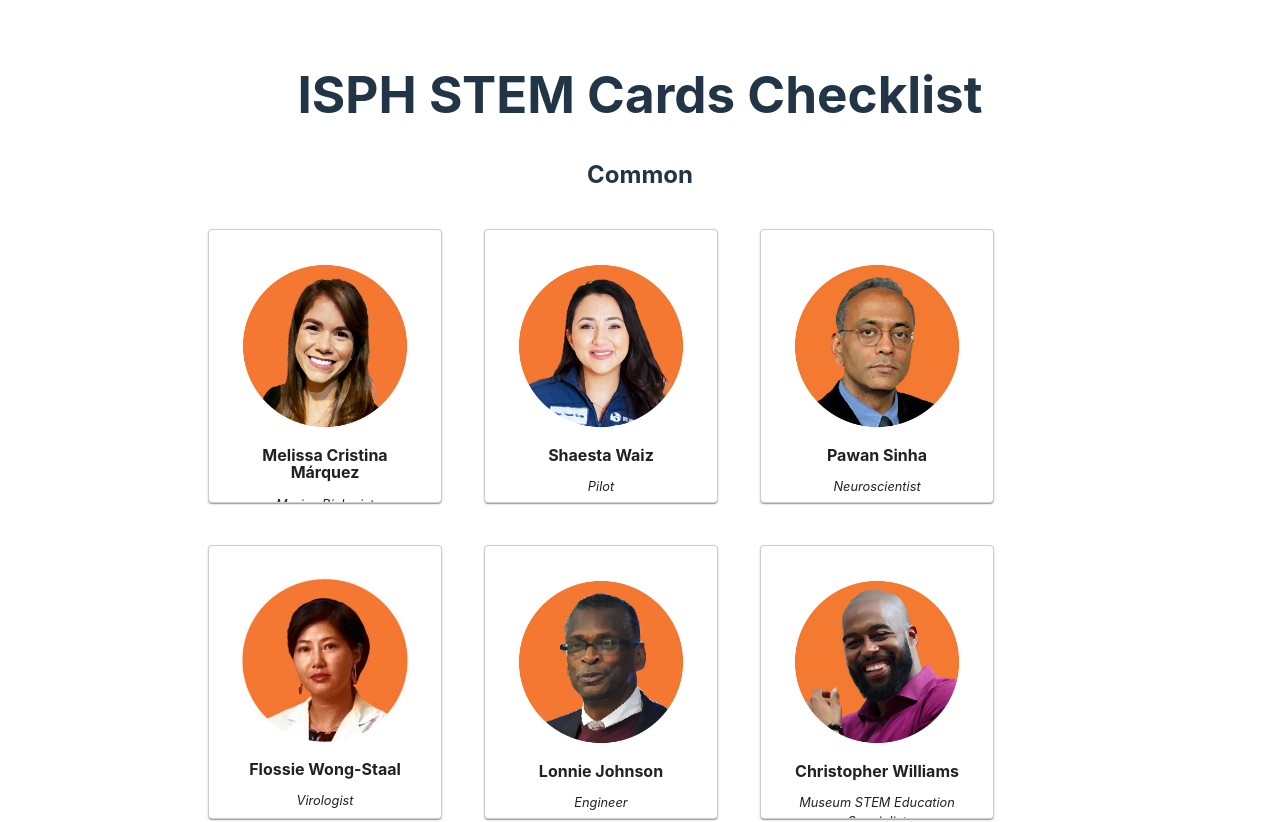
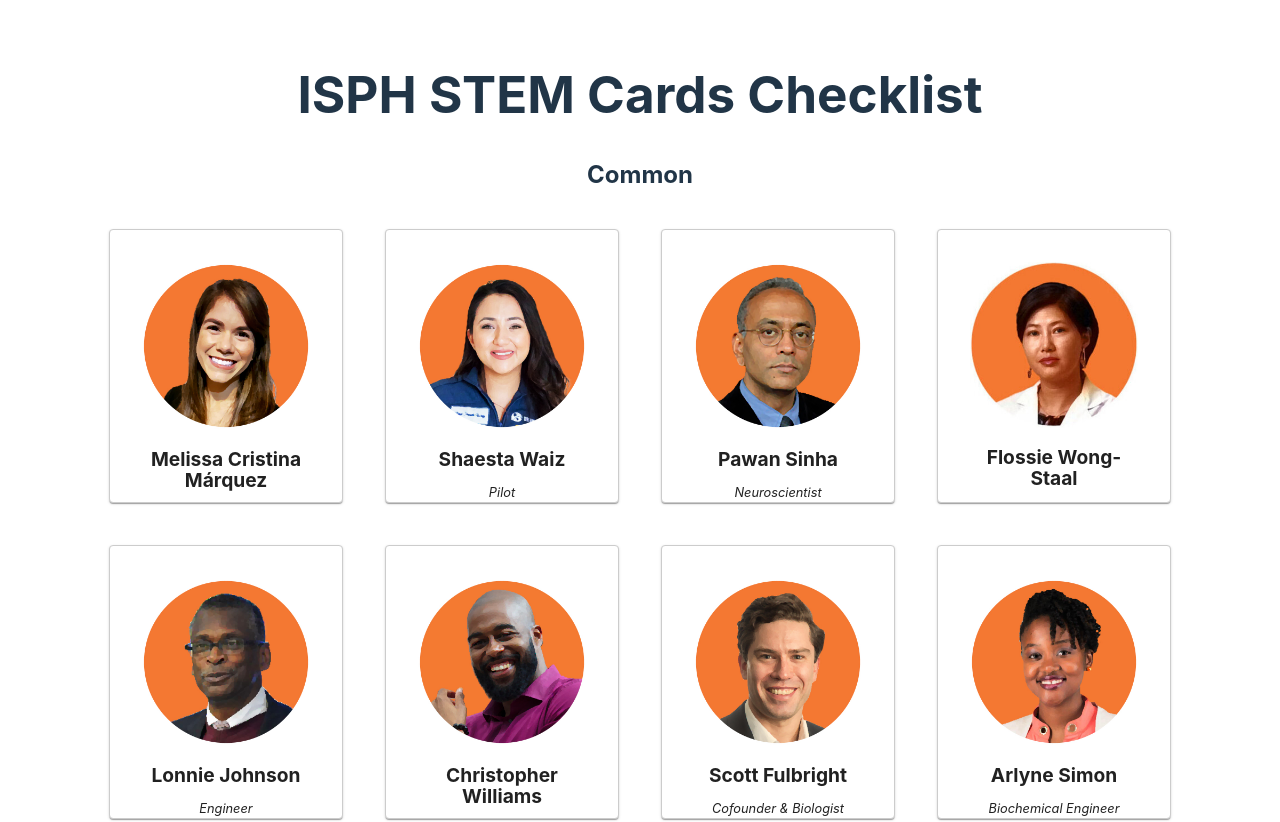
Before and after one commit to quangngonz/stem-cards, a React (Vite) app: page / in a window 1280 px wide. Shown: the top 822 px of the page. Built offline with nearby package versions, Linux system fonts and the light colour scheme.

Commit message:
Center align

```diff
--- a/src/components/CardGrid/CardGrid.css
+++ b/src/components/CardGrid/CardGrid.css
@@ -1,11 +1,11 @@
 .grid {
   display: flex;
   flex-wrap: wrap;
-  justify-content: flex-start;
+  justify-content: center;
   flex-wrap: wrap;
 
   gap: 10px;
   flex-direction: row;
-  width: 70vw;
+  width: 100%;
   margin: 0 auto;
 }
--- a/src/components/GridContainer/GridContainer.css
+++ b/src/components/GridContainer/GridContainer.css
@@ -2,4 +2,6 @@
   display: flex;
   justify-content: center;
   flex-wrap: wrap;
+
+  width: auto;
 }
--- a/src/components/PersonCard/PersonCard.css
+++ b/src/components/PersonCard/PersonCard.css
@@ -10,7 +10,7 @@
 }
 
 .name {
-  font-size: 1em;
+  font-size: 1.2em;
   font-weight: bold;
 }
 
```
Also changed, not shown: src/components/GridContainer/GridContainer.jsx (+7 -1 lines).
